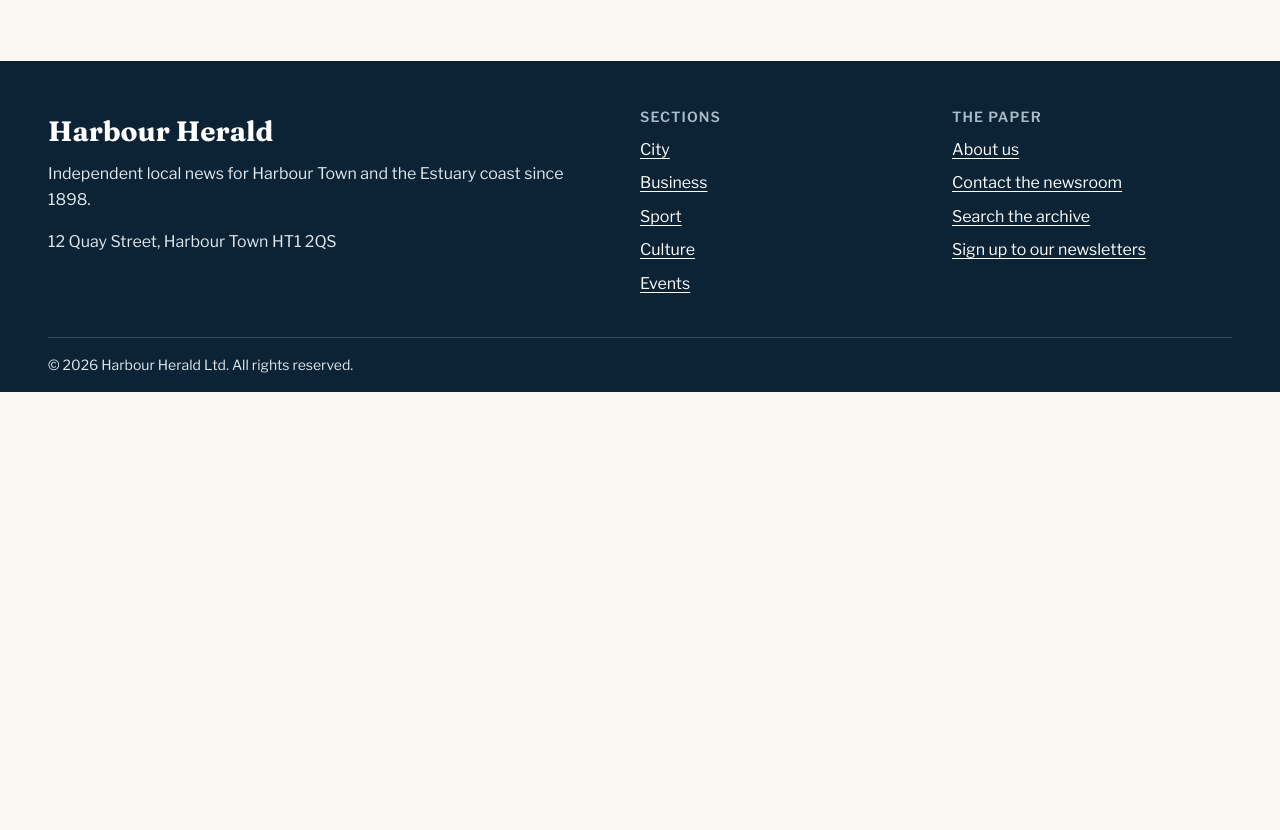
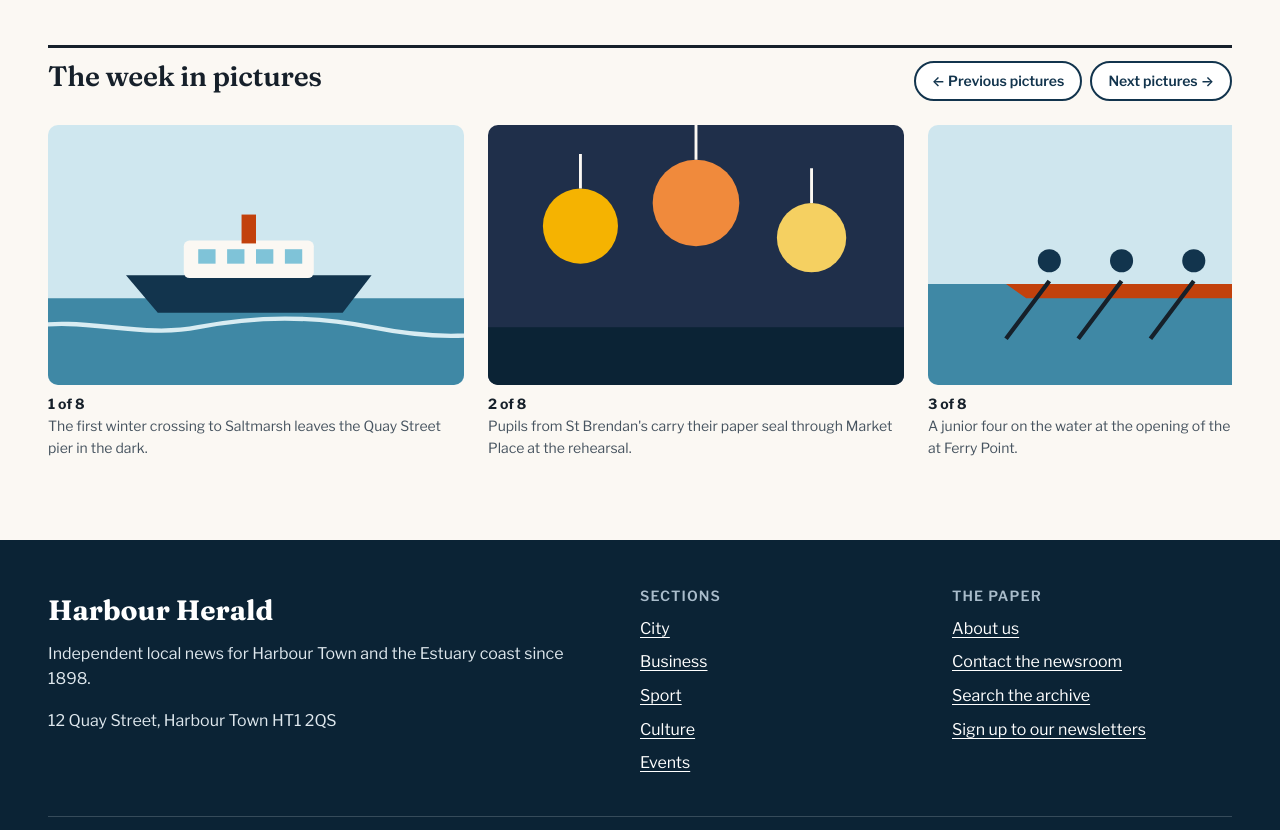
Before and after one commit to FaatehHaneef/Vanguard, an Astro site in the folder sites/harbour-herald/: page / in a window 1280 px wide. Shown: the part 4160-4990 px from the top of the page. Before the commit the page ends 4552 px from the top, so only its background shows below. Built offline with nearby package versions, Linux system fonts and the light colour scheme; Astro itself is replaced by a stand-in of ours.

Commit message:
feat(herald): add the week in pictures carousel

```diff
--- /dev/null
+++ b/sites/harbour-herald/src/components/Pictures.astro
@@ -0,0 +1,60 @@
+---
+import Art from "./Art.astro";
+
+// The week in pictures: a sideways-scrolling strip with previous and next buttons.
+const pictures = [
+  { art: "ferry", caption: "The first winter crossing to Saltmarsh leaves the Quay Street pier in the dark." },
+  { art: "lantern", caption: "Pupils from St Brendan's carry their paper seal through Market Place at the rehearsal." },
+  { art: "rowing", caption: "A junior four on the water at the opening of the new boathouse at Ferry Point." },
+  { art: "market", caption: "Fruit and flowers at the first Saturday of the reopened market hall." },
+  { art: "football", caption: "Ellis Mbeki rises highest for the late winner against Westport Rovers." },
+  { art: "gallery", caption: "Visitors at the sea glass exhibition in the Customs House gallery." },
+  { art: "cranes", caption: "Timber unloads at the outer berth during the port's busiest week of the year." },
+  { art: "choir", caption: "Harbour Voices rehearse for their Christmas concert at St Peter's Church." },
+];
+---
+
+<section class="pictures" aria-labelledby="pictures-heading" data-carousel>
+  <div class="section-head">
+    <h2 id="pictures-heading">The week in pictures</h2>
+    <div class="carousel-controls">
+      <button class="carousel-button" type="button" data-prev>
+        <span aria-hidden="true">←</span> Previous pictures
+      </button>
+      <button class="carousel-button" type="button" data-next>
+        Next pictures <span aria-hidden="true">→</span>
+      </button>
+    </div>
+  </div>
+  <ul class="carousel-track" data-track>
+    {
+      pictures.map((picture, index) => (
+        <li class="slide">
+          <figure>
+            <div class="slide-art">
+              <Art name={picture.art} />
+            </div>
+            <figcaption>
+              <span class="slide-count">
+                {index + 1} of {pictures.length}
+              </span>
+              {picture.caption}
+            </figcaption>
+          </figure>
+        </li>
+      ))
+    }
+  </ul>
+</section>
+
+<script>
+  for (const carousel of document.querySelectorAll("[data-carousel]")) {
+    const track = carousel.querySelector("[data-track]") as HTMLElement;
+    const step = () => (track.querySelector(".slide") as HTMLElement).offsetWidth + 24;
+    const smooth = !window.matchMedia("(prefers-reduced-motion: reduce)").matches;
+    const move = (direction: number) =>
+      track.scrollBy({ left: direction * step(), behavior: smooth ? "smooth" : "auto" });
+    carousel.querySelector("[data-prev]")?.addEventListener("click", () => move(-1));
+    carousel.querySelector("[data-next]")?.addEventListener("click", () => move(1));
+  }
+</script>
--- a/sites/harbour-herald/src/pages/index.astro
+++ b/sites/harbour-herald/src/pages/index.astro
@@ -2,6 +2,7 @@
 import Base from "../layouts/Base.astro";
 import Art from "../components/Art.astro";
 import StoryCard from "../components/StoryCard.astro";
+import Pictures from "../components/Pictures.astro";
 import { articles, inSection } from "../data/articles.js";
 import { sections, sectionBySlug } from "../data/sections.js";
 
@@ -85,6 +86,8 @@ const mostRead = [
         </section>
       ))
     }
+
+    <Pictures />
   </div>
 </Base>
 
--- a/sites/harbour-herald/src/styles/pages.css
+++ b/sites/harbour-herald/src/styles/pages.css
@@ -477,3 +477,68 @@ th {
 .footer-button:hover {
   color: #7fc3d8;
 }
+
+/* The week in pictures */
+.carousel-controls {
+  display: flex;
+  gap: var(--space-2);
+}
+.carousel-button {
+  min-height: 2.5rem;
+  padding: 0 var(--space-4);
+  border: 2px solid var(--navy);
+  border-radius: 999px;
+  background: var(--surface);
+  color: var(--navy);
+  font: 600 var(--step--1) / 1 var(--font-body);
+  cursor: pointer;
+  transition: background var(--fast) var(--ease);
+}
+.carousel-button:hover {
+  background: var(--harbour-soft);
+}
+.carousel-track {
+  display: flex;
+  gap: var(--space-5);
+  list-style: none;
+  margin: 0;
+  padding: 0 0 var(--space-4);
+  overflow-x: auto;
+  scroll-snap-type: x mandatory;
+  scrollbar-width: thin;
+}
+.slide {
+  flex: 0 0 26rem;
+  scroll-snap-align: start;
+}
+.slide figure {
+  margin: 0;
+}
+.slide-art {
+  aspect-ratio: 16 / 10;
+  border-radius: var(--radius);
+  overflow: hidden;
+}
+.slide-art svg {
+  display: block;
+  width: 100%;
+  height: 100%;
+}
+.slide figcaption {
+  padding-top: var(--space-2);
+  color: var(--ink-soft);
+  font-size: var(--step--1);
+}
+.slide-count {
+  display: block;
+  font-weight: 700;
+  color: var(--ink);
+}
+@media (max-width: 40rem) {
+  .slide {
+    flex-basis: 85%;
+  }
+  .carousel-button {
+    padding: 0 var(--space-3);
+  }
+}
```
